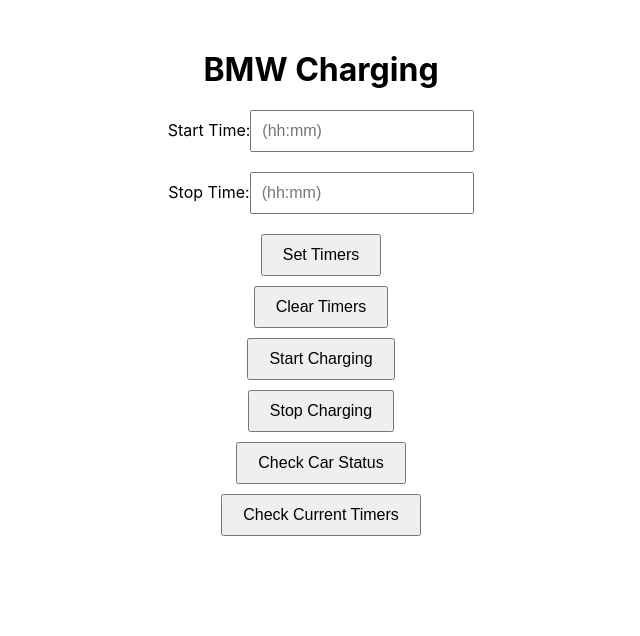
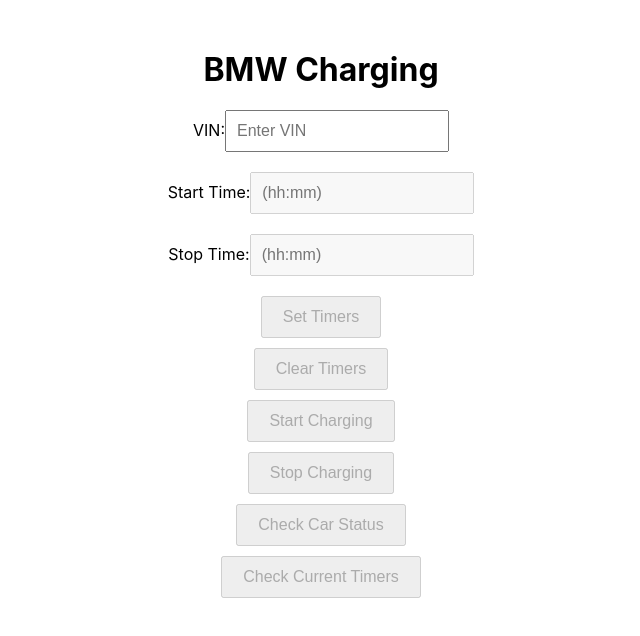
Before and after one commit to veikkos/bmw-charging, a React (Create React App) app in the folder frontend/: page / in a window 1280 px wide. Shown: the top 636 px of the page, without its empty margins (319-959 px from the left). Built offline with nearby package versions, Linux system fonts and the light colour scheme; no server answers; the HTML template or start-up script is replaced by a standard one.

Commit message:
Add VIN support to the frontend

```diff
--- a/frontend/src/App.js
+++ b/frontend/src/App.js
@@ -1,13 +1,28 @@
-import React, { useState } from 'react';
+import React, { useState, useEffect } from 'react';
 import './App.css';
 
 function App() {
+  const [vin, setVin] = useState('');
   const [startTime, setStartTime] = useState('');
   const [stopTime, setStopTime] = useState('');
   const [message, setMessage] = useState('');
 
-  const vin = process.env.REACT_APP_VIN;
   const apiUrlBase = process.env.REACT_APP_API_URL;
+
+  // Fetch the VIN from localStorage when the component mounts
+  useEffect(() => {
+    const storedVin = localStorage.getItem('vin');
+    if (storedVin) {
+      setVin(storedVin);
+    }
+  }, []);
+
+  // Save the VIN to localStorage whenever it changes
+  useEffect(() => {
+    if (vin) {
+      localStorage.setItem('vin', vin);
+    }
+  }, [vin]);
 
   const handleSetTimers = async () => {
     try {
@@ -153,12 +168,22 @@
     <div className="App">
       <h1>BMW Charging</h1>
       <div className="form-group">
+        <label>VIN:</label>
+        <input
+          type="text"
+          value={vin}
+          onChange={(e) => setVin(e.target.value)}
+          placeholder="Enter VIN"
+        />
+      </div>
+      <div className="form-group">
         <label>Start Time:</label>
         <input
           type="text"
           value={startTime}
           onChange={(e) => setStartTime(e.target.value)}
           placeholder="(hh:mm)"
+          disabled={!vin}
         />
       </div>
       <div className="form-group">
@@ -168,14 +193,15 @@
           value={stopTime}
           onChange={(e) => setStopTime(e.target.value)}
           placeholder="(hh:mm)"
+          disabled={!vin}
         />
       </div>
-      <button onClick={handleSetTimers}>Set Timers</button>
-      <button onClick={handleClearTimers}>Clear Timers</button>
-      <button onClick={handleStartCharging}>Start Charging</button>
-      <button onClick={handleStopCharging}>Stop Charging</button>
-      <button onClick={handleCheckCarStatus}>Check Car Status</button>
-      <button onClick={handleCheckTimers}>Check Current Timers</button>
+      <button onClick={handleSetTimers} disabled={!vin}>Set Timers</button>
+      <button onClick={handleClearTimers} disabled={!vin}>Clear Timers</button>
+      <button onClick={handleStartCharging} disabled={!vin}>Start Charging</button>
+      <button onClick={handleStopCharging} disabled={!vin}>Stop Charging</button>
+      <button onClick={handleCheckCarStatus} disabled={!vin}>Check Car Status</button>
+      <button onClick={handleCheckTimers} disabled={!vin}>Check Current Timers</button>
       {message && <p>{message}</p>}
     </div>
   );
```
